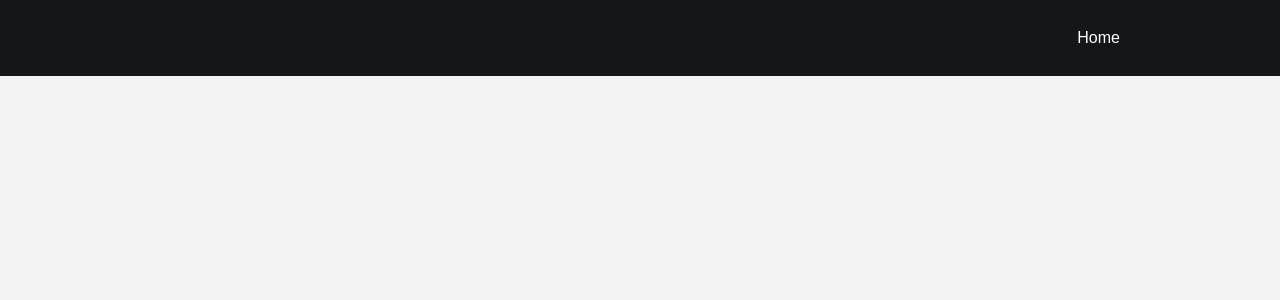
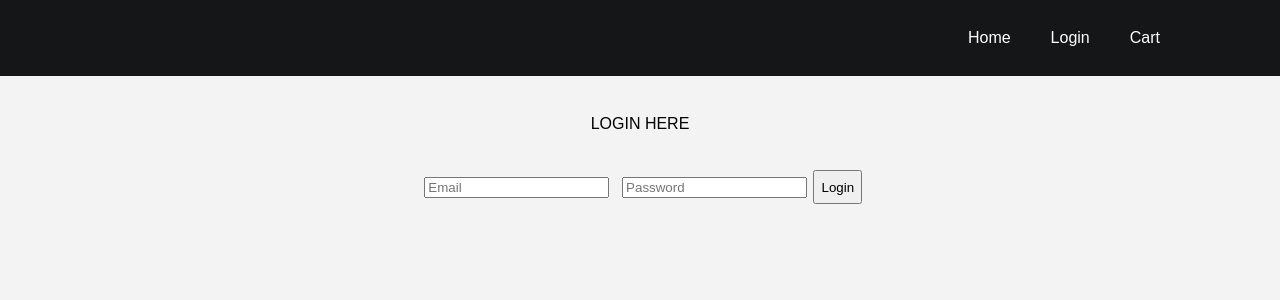
Before and after one commit to april5622/ordering-food-online, a React (Create React App) app in the folder food-online/: page /login in a window 1280 px wide. Shown: the top 300 px of the page. Built offline with nearby package versions, Linux system fonts and the light colour scheme.

Commit message:
created login page

```diff
--- a/food-online/src/App.js
+++ b/food-online/src/App.js
@@ -1,21 +1,29 @@
 import React from "react";
 import { Route } from "react-router-dom";
+import PrivateRoute from "./components/PrivateRoute";
 import "./App.css";
 import Homepage from "./components/Homepage";
+import LoginPage from "./components/LoginPage";
 import Navigation from "./components/Navigation";
+import ShoppingCart from "./components/ShoppingCart";
 
 function App() {
   return (
     <div className="App">
       <Navigation />
 
+      <PrivateRoute path="/cart">
+        <ShoppingCart />
+      </PrivateRoute>
+
       <Route exact path="/">
         <Homepage />
       </Route>
 
-      {/* <Route path="/cart">
-						<ShoppingCart cart={cart} />
-					</Route> */}
+      <Route path="/login">
+        <LoginPage/>
+      </Route>
+
     </div>
   );
 }
--- a/food-online/src/components/Homepage.js
+++ b/food-online/src/components/Homepage.js
@@ -1,23 +1,23 @@
 import React, { useEffect } from "react";
 import "../css/Homepage.css";
-import { connect } from "react-redux";
-import { getRestaurants } from "../store/action/index";
+//import { connect } from "react-redux";
+//import { getRestaurants } from "../store/action/index";
 //import RestaurantPage from "./RestaurantPage";
 
 
 const Homepage = (props, getRestaurants, isFetching, error) => {
 
-  useEffect(() => {
-    props.getRestaurants();
-  }, [getRestaurants]);
+  // useEffect(() => {
+  //   props.getRestaurants();
+  // }, [getRestaurants]);
 
-  if (isFetching) {
-    return <h2>Fetching Restaurants</h2>;
-  }
+  // if (isFetching) {
+  //   return <h2>Fetching Restaurants</h2>;
+  // }
 
-  if (error) {
-    return <h2>{error}</h2>;
-  }
+  // if (error) {
+  //   return <h2>{error}</h2>;
+  // }
 
   return (
     <div className="homepage">
@@ -27,12 +27,14 @@ const Homepage = (props, getRestaurants, isFetching, error) => {
   );
 };
 
-const mapStateToProps = state => {
-  return {
-    restaurants: state.restaurants,
-    isFetching: state.isFetching,
-    error: state.error
-  }
-}
+// const mapDispatchToProps = state => {
+//   return {
+//     restaurants: state.restaurants,
+//     isFetching: state.isFetching,
+//     error: state.error
+//   }
+// }
 
-export default connect(mapStateToProps,{getRestaurants})(Homepage);
+//export default connect(mapDispatchToProps,{getRestaurants})(Homepage);
+
+export default Homepage;
--- /dev/null
+++ b/food-online/src/components/LoginPage.js
@@ -0,0 +1,78 @@
+import React, { useState } from 'react';
+import "../css/LoginPage.css";
+import axios from "axios";
+import { useHistory } from 'react-router-dom';
+//import {Link} from "react-router-dom;"
+
+
+function LoginPage(props) {
+    let history = useHistory();
+
+    const [userInfo, setUserInfo] = useState({
+        email: "",
+        password: ""
+    });
+
+    const handleChange = e => {
+        const data = {
+            ...userInfo,
+            [e.target.name]: e.target.value
+        };
+        setUserInfo(data);
+    };
+
+    const handleSubmit = e => {
+        e.preventDefault();
+        const loginData = {
+            ...userInfo
+        };
+        console.log(loginData)
+        axios
+            .post()
+            .then(res => {
+                console.log(res.data)
+                localStorage.setItem("token", res.data.token);
+                localStorage.setItem("userId", res.data.id);
+                history.push(`/cart/${localStorage.getItem('userId')}`)
+            })
+            .catch(err => {
+                console.log(err)
+            });
+    };
+
+
+    return (
+        <div className="login-container">
+            <h3>LOGIN HERE</h3>
+            <form onSubmit={handleSubmit}>
+                <label htmlFor="Email">
+                    <input className="email-input"
+                        type="text"
+                        placeholder="Email"
+                        name="email"
+                        value={userInfo.email}
+                        onChange={handleChange}
+                    />
+                </label>
+
+                <label htmlFor="password">
+                    <input className="pass-input"
+                        type="text"
+                        placeholder="Password"
+                        name="password"
+                        value={userInfo.password}
+                        onChange={handleChange}
+                    />
+                </label>
+
+                <button type="submit">Login</button>
+
+
+                {/* <Link to="/register">Register</Link> */}
+            </form>
+        </div>
+    )
+};
+
+
+export default LoginPage;
--- a/food-online/src/components/Navigation.js
+++ b/food-online/src/components/Navigation.js
@@ -6,7 +6,8 @@ const Navigation = (props) => {
   return (
     <div className="navigation">
       <NavLink to="/">Home</NavLink>
-      <NavLink to="/cart">{/* Cart <span>{cart.length}</span> */}</NavLink>
+      <NavLink to="/login">Login</NavLink>
+      <NavLink to="/cart">Cart{/* Cart <span>{cart.length}</span> */}</NavLink>
     </div>
   );
 };
--- /dev/null
+++ b/food-online/src/components/PrivateRoute.js
@@ -0,0 +1,20 @@
+import React from "react";
+import { Route, Redirect } from "react-router-dom";
+
+const PrivateRoute = ({ component: Component, ...rest }) => {
+    return(
+        <Route
+            {...rest}
+            render={props => {
+                if (localStorage.getItem("token")){
+                    return <Component {...props} />;
+                } else {
+                    return <Redirect to="/login" />
+                }
+            }}
+
+        />
+    )
+}
+
+export default PrivateRoute
--- a/food-online/src/components/ShoppingCart.js
+++ b/food-online/src/components/ShoppingCart.js
@@ -0,0 +1,11 @@
+import React from 'react'
+
+function ShoppingCart() {
+    return (
+        <div>
+            <h1>Shopping Cart</h1>
+        </div>
+    )
+}
+
+export default ShoppingCart
--- /dev/null
+++ b/food-online/src/css/LoginPage.css
@@ -0,0 +1,14 @@
+h3 {
+    display: flex;
+    justify-content: center;
+}
+
+form{
+    display: flex;
+    justify-content: center;
+    margin-top: 3%;
+}
+
+label{
+    margin: 0.5%;
+}
--- a/package.json
+++ b/package.json
@@ -1,8 +1,11 @@
 {
   "dependencies": {
+    "axios": "^0.21.0",
     "connect": "^3.7.0",
     "react-redux": "^7.2.2",
-    "react-router-dom": "^5.2.0"
+    "react-router-dom": "^5.2.0",
+    "redux": "^4.0.5",
+    "redux-thunk": "^2.3.0"
   },
   "devDependencies": {
     "prettier": "2.2.1"
```
Also changed, not shown: food-online/src/components/RegisterPage.js (added, +11 -0 lines), 1 other file (tests, documents, lock files or other folders).
